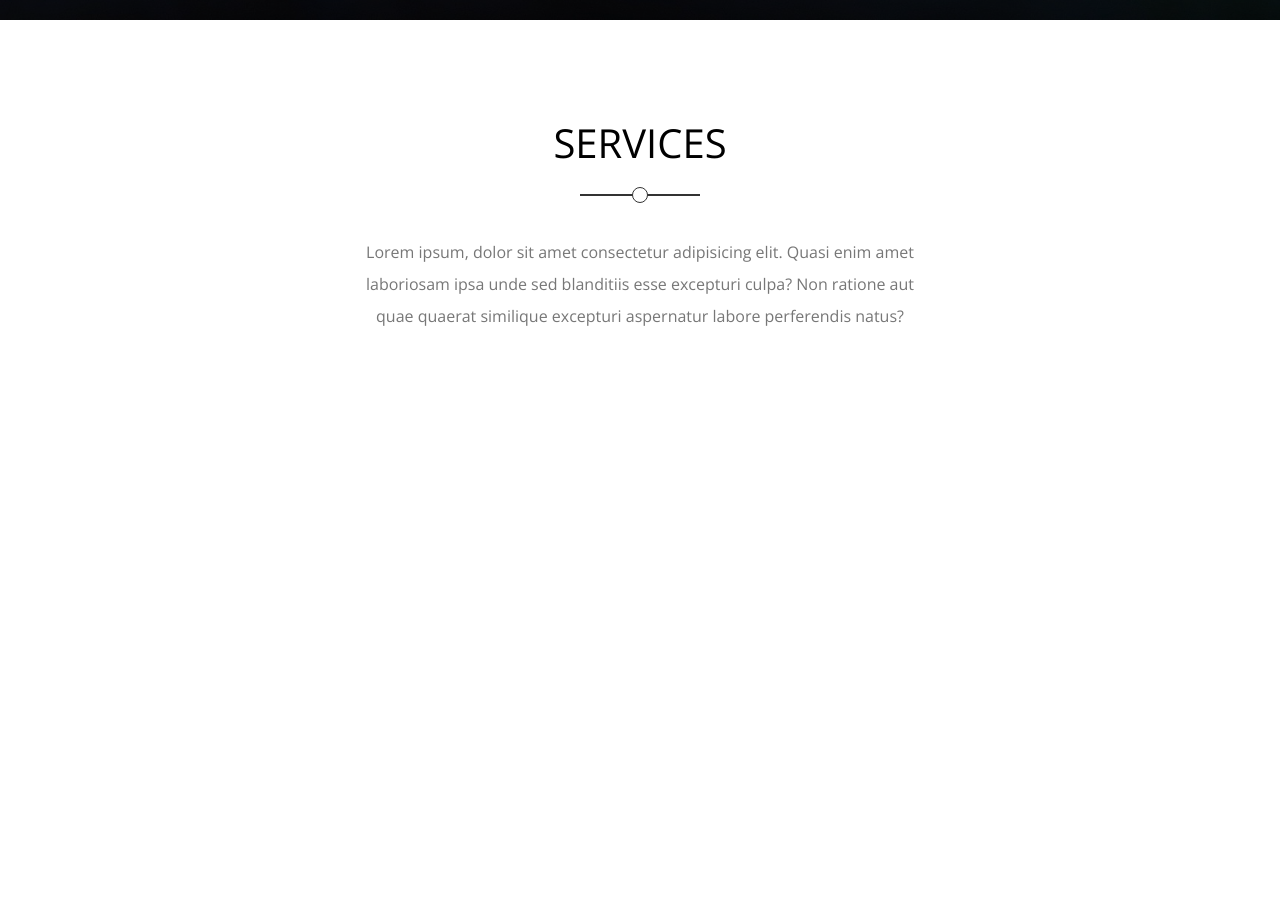
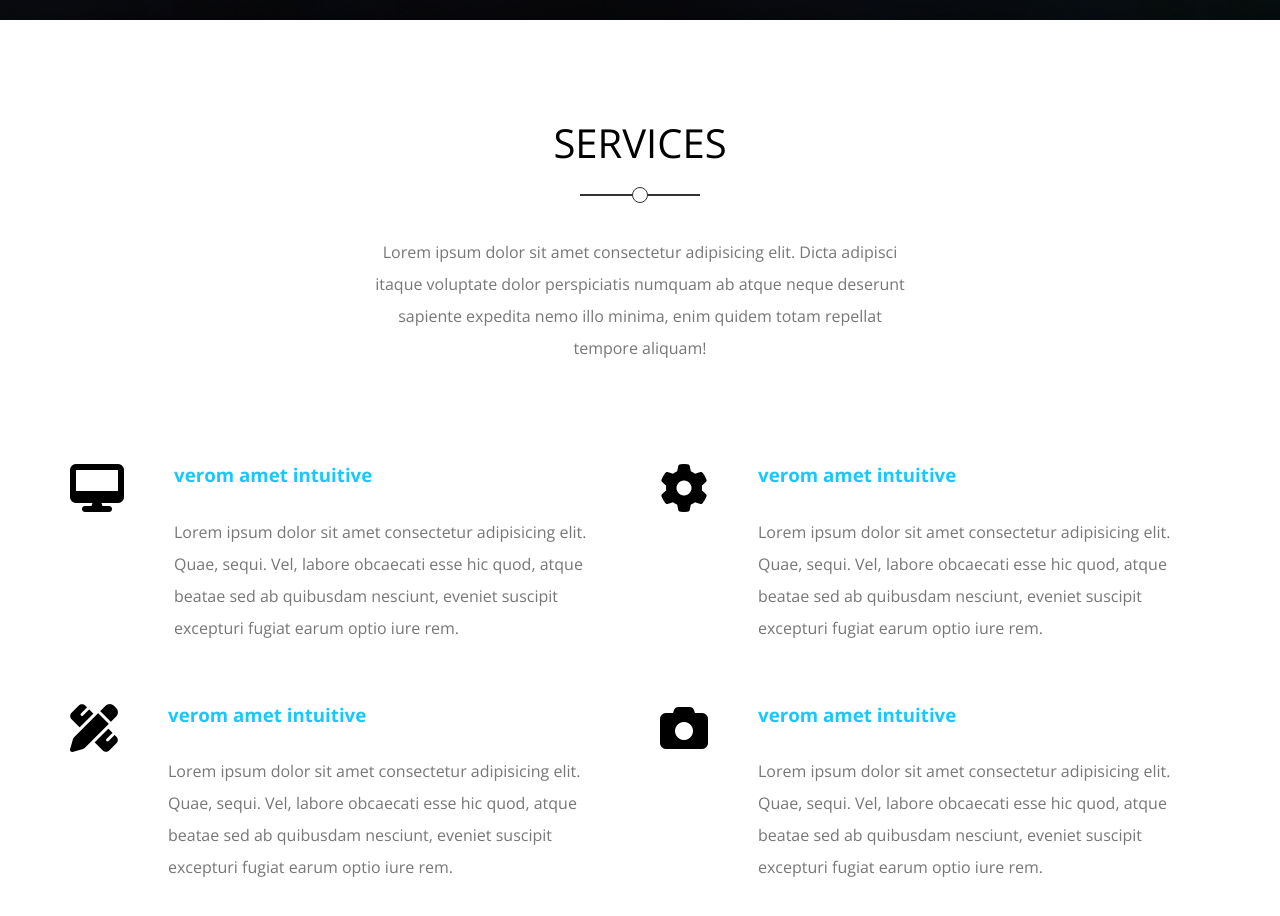
Before and after one commit to Abodo-Hatim/Template-Two-html-css, a plain HTML site: page index.html in a window 1280 px wide. Shown: the part 780-1696 px from the top of the page. Before the commit the page ends 1312 px from the top, so only its background shows below. Drawn offline with nearby package versions, Linux system fonts and the light colour scheme.

Commit message:
update heading part and craete Services part

```diff
--- a/css/kasper.css
+++ b/css/kasper.css
@@ -2,6 +2,7 @@
     :root{
         --main-color : #19c8fa;
         --transparent-color: rgb(15 116 143 / 70%);
+        --section-padding: 100px;
     }
 /* * end variabel */
 
@@ -58,10 +59,7 @@ ul{
 /* ! End Global Rulse */
 
 
-/* ! start coùponent */
-.section{
-    padding: 100px;
-}
+/* ! start component */
 
     .main-heading{
         text-align: center;
@@ -103,7 +101,7 @@ ul{
         color: #777;
 
     }
-/* ! end coùponent */
+/* ! end component */
 
 
 
@@ -310,7 +308,48 @@ header nav .toggle-menu{
 /* ! end landing */
 
 
-/* ! start heading */
-.section {}
-.section .main-heading{}
-/* ! end heading */
+/* ! start Services */
+
+.services{
+    padding-top: var(--section-padding);
+    padding-bottom: var(--section-padding) ;
+}
+
+.services .serv-box{
+    display: flex;
+}
+
+.services .serv-box i {
+    margin-right: 50px;
+}
+.services .serv-box h3 {
+    color: var(--main-color);
+    margin-bottom: 30px;
+}
+.services .serv-box p {
+    line-height: 2;
+    color: #777;
+}
+
+@media (min-width : 768px) {
+    .services .serv-container{
+        display: grid;
+        grid-template-columns: repeat(auto-fill , minmax(450px , 1fr));
+        grid-column-gap: 40px;
+        grid-row-gap: 60px;
+    }
+}
+
+
+@media (max-width : 767px ){
+    .services .serv-box {
+        display: flex;
+        flex-direction: column;
+        text-align: center;
+        margin-bottom: 40px;
+    }
+    .services .serv-box i{
+        margin: 0 0 30px;
+    }
+}
+/* ! end Services */
--- a/index.html
+++ b/index.html
@@ -59,13 +59,46 @@
     </div>
     <!-- ! end landing -->
 
-    <!-- ! start heading  -->
-    <div class="section">
-        <div class="main-heading">
-            <h2>Services</h2>
-            <p>Lorem ipsum, dolor sit amet consectetur adipisicing elit. Quasi enim amet laboriosam ipsa unde sed blanditiis esse excepturi culpa? Non ratione aut quae quaerat similique excepturi aspernatur labore perferendis natus?</p>
+
+    <!-- Start Services -->
+    <div class="services">
+        <div class="container">
+            <div class="main-heading">
+                <h2>Services</h2>
+                <p>Lorem ipsum dolor sit amet consectetur adipisicing elit. Dicta adipisci itaque voluptate dolor perspiciatis numquam ab atque neque deserunt sapiente expedita nemo illo minima, enim quidem totam repellat tempore aliquam!</p>
+            </div>
+            <div class="serv-container">
+                <div class="serv-box">
+                    <i class="fas fa-desktop fa-3x"></i>
+                    <div class="text">
+                        <h3>verom amet intuitive</h3>
+                        <p>Lorem ipsum dolor sit amet consectetur adipisicing elit. Quae, sequi. Vel, labore obcaecati esse hic quod, atque beatae sed ab quibusdam nesciunt, eveniet suscipit excepturi fugiat earum optio iure rem.   </p>
+                    </div>
+                </div>
+                <div class="serv-box">
+                    <i class="fas fa-cog fa-3x"></i>
+                    <div class="text">
+                        <h3>verom amet intuitive</h3>
+                        <p>Lorem ipsum dolor sit amet consectetur adipisicing elit. Quae, sequi. Vel, labore obcaecati esse hic quod, atque beatae sed ab quibusdam nesciunt, eveniet suscipit excepturi fugiat earum optio iure rem.   </p>
+                    </div>
+                </div>
+                <div class="serv-box">
+                    <i class="fas fa-pencil-ruler fa-3x"></i>
+                    <div class="text">
+                        <h3>verom amet intuitive</h3>
+                        <p>Lorem ipsum dolor sit amet consectetur adipisicing elit. Quae, sequi. Vel, labore obcaecati esse hic quod, atque beatae sed ab quibusdam nesciunt, eveniet suscipit excepturi fugiat earum optio iure rem.   </p>
+                    </div>
+                </div>
+                <div class="serv-box">
+                    <i class="fas fa-camera fa-3x"></i>
+                    <div class="text">
+                        <h3>verom amet intuitive</h3>
+                        <p>Lorem ipsum dolor sit amet consectetur adipisicing elit. Quae, sequi. Vel, labore obcaecati esse hic quod, atque beatae sed ab quibusdam nesciunt, eveniet suscipit excepturi fugiat earum optio iure rem.   </p>
+                    </div>
+                </div>
+            </div>
         </div>
     </div>
-    <!-- ! end heading  -->
+    <!-- End Services -->
 </body>
 </html>
```
